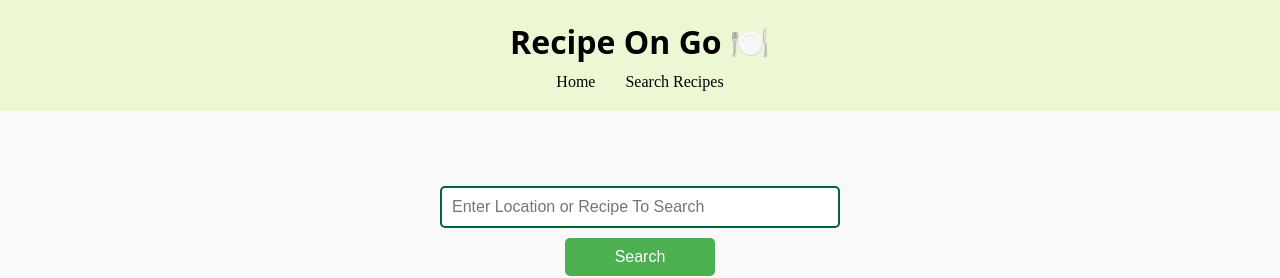
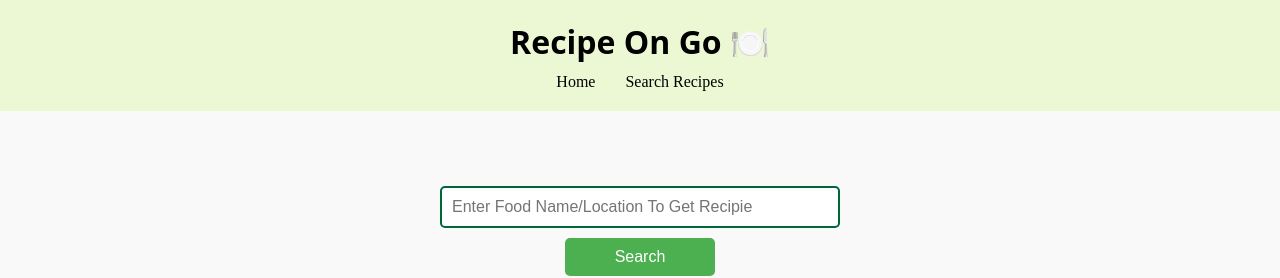
Before and after one commit to netmanoj/recipieOnGo, a React (Vite) app: page /meals in a window 1280 px wide. Shown: the top 278 px of the page. Built offline with nearby package versions, Linux system fonts and the light colour scheme.

Commit message:
Update SearchForm.jsx

```diff
--- a/src/components/SearchForm.jsx
+++ b/src/components/SearchForm.jsx
@@ -15,7 +15,7 @@ const SearchForm = () => {
         type="text"
         value={query}
         onChange={(e) => setQuery(e.target.value)}
-        placeholder="Enter Location or Recipe To Search"
+        placeholder="Enter Food Name/Location To Get Recipie"
       />
       <button type="submit">Search</button>
     </form>
```
